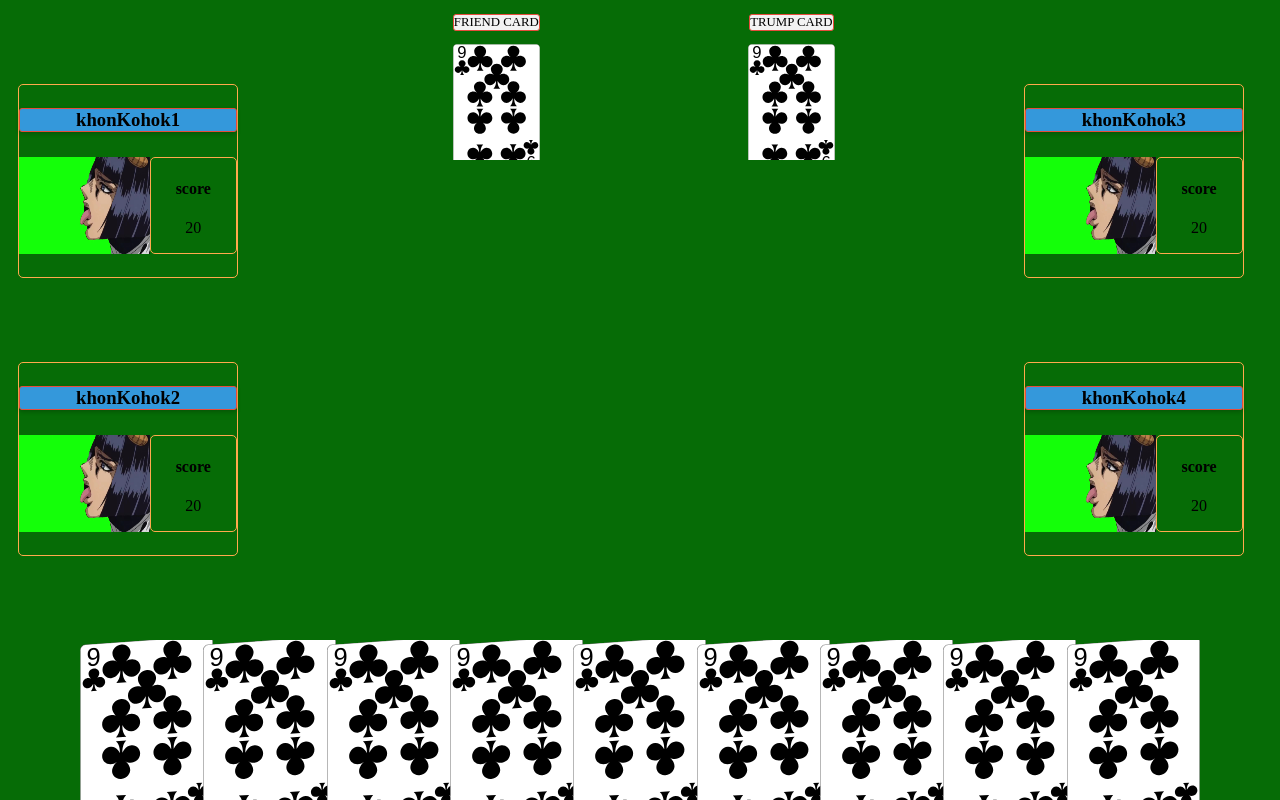
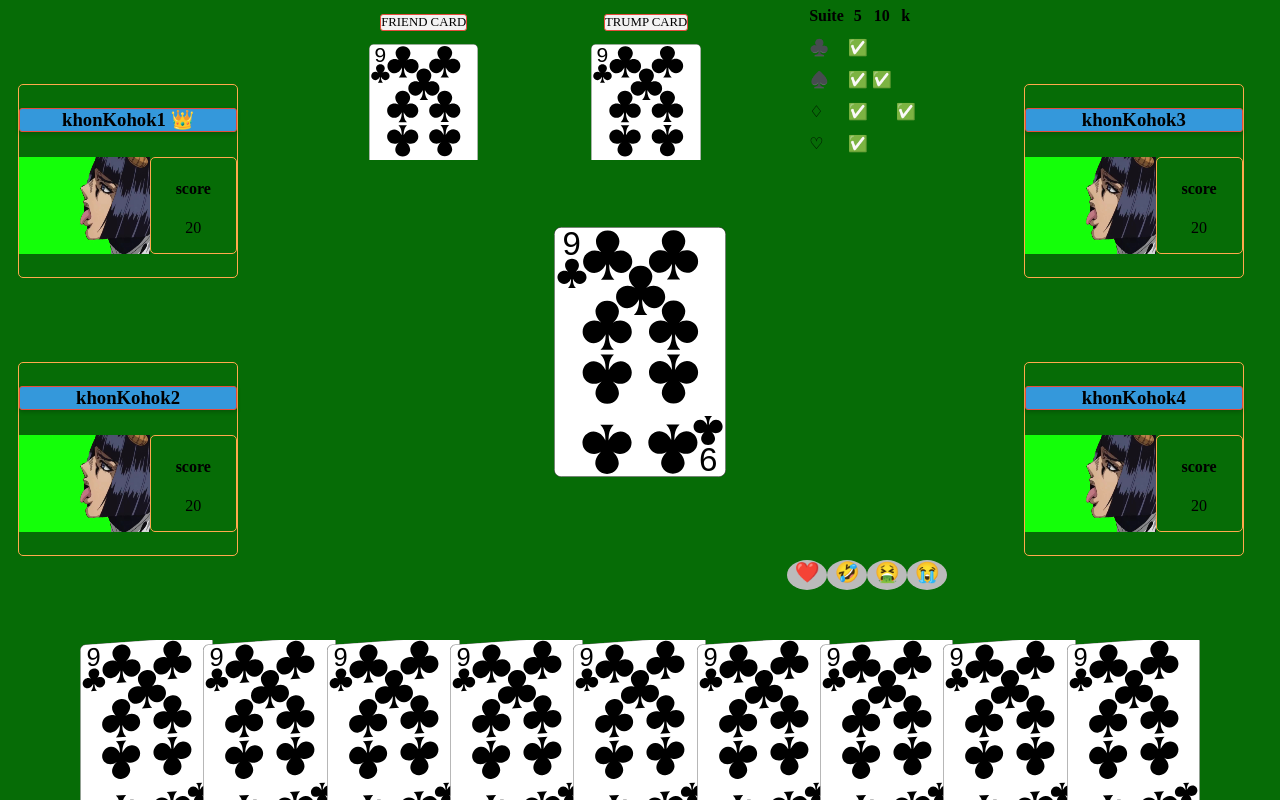
Before and after one commit to KimChanaDev/Friend-Card-Game_Senior-Project, a React (Vite) app in the folder FCG_front-end/: page / in a window 1280 px wide. Built offline with nearby package versions, Linux system fonts and the light colour scheme.

Commit message:
add emoji panel and card board

```diff
--- /dev/null
+++ b/FCG_front-end/src/component/CardTable.jsx
@@ -0,0 +1,48 @@
+import './CardTable.css'
+
+function CardTable() {
+    return (
+        <table>
+            <tr>
+                <th>Suite</th>
+                <th>5</th>
+                <th>10</th>
+                <th>k</th>
+
+            </tr>
+            <tr>
+                <td>♣️</td>
+                <td>✅</td>
+                <td></td>
+                <td></td>
+
+
+            </tr>
+            <tr>
+                <td>♠️</td>
+                <td>✅</td>
+                <td>✅</td>
+                <td></td>
+
+            </tr>
+            <tr>
+                <td>♢</td>
+                <td>✅</td>
+                <td></td>
+                <td>✅</td>
+
+            </tr>
+            <tr>
+                <td>♡</td>
+                <td>✅</td>
+                <td></td>
+                <td></td>
+
+            </tr>
+        </table>
+
+
+
+    )
+}
+export default CardTable
--- /dev/null
+++ b/FCG_front-end/src/component/EmojiPanel.css
@@ -0,0 +1,16 @@
+.emoji_panel li {
+    height: 30px;
+    width: 40px;
+    background-color: #bbb;
+    border-radius: 50%;
+    display: inline-block;
+    text-align: center;
+    font-size: 20px;
+
+  }
+.emoji_panel{
+    grid-column: 1/10;
+    grid-row:9/11;
+    justify-content:end;
+    display: flex;
+}
--- /dev/null
+++ b/FCG_front-end/src/component/EmojiPanel.jsx
@@ -0,0 +1,15 @@
+import './EmojiPanel.css'
+
+function EmojiPanel() {
+
+  return (
+    <ul className='emoji_panel'>
+        <li>❤️</li>
+        <li>🤣</li>
+        <li>🤮</li>
+        <li>😭</li>
+
+    </ul>
+  )
+}
+export default EmojiPanel
--- a/FCG_front-end/src/component/FriendCard.css
+++ b/FCG_front-end/src/component/FriendCard.css
@@ -1,6 +1,6 @@
 section.friend_card img{
     height: 100%;
-    width: 80%;
+    width: 100%;
 
 }
 
--- /dev/null
+++ b/FCG_front-end/src/component/TotalScoreBoard.css
@@ -0,0 +1,7 @@
+table.total_score_board{
+    text-align: center;
+    font-size: 100%;
+    margin-left: auto;
+    margin-right: 2%;
+
+}
--- /dev/null
+++ b/FCG_front-end/src/component/TotalScoreBoard.jsx
@@ -0,0 +1,40 @@
+import './TotalScoreBoard.css'
+
+function TotalScoreBoard() {
+    return (
+        <table className='total_score_board'>
+            <tr>
+                <th>name</th>
+                <th>total score</th>
+
+
+            </tr>
+            <tr>
+                <td>Sultan1</td>
+                <td>40</td>
+
+
+
+            </tr>
+            <tr>
+                <td>Sultan2</td>
+                <td>70</td>
+
+            </tr>
+            <tr>
+                <td>Sultan3</td>
+                <td>40</td>
+
+            </tr>
+            <tr>
+                <td>Sultan4</td>
+                <td>40</td>
+
+            </tr>
+        </table>
+
+
+
+    )
+}
+export default TotalScoreBoard
--- a/FCG_front-end/src/component/TrumpCard.css
+++ b/FCG_front-end/src/component/TrumpCard.css
@@ -1,6 +1,6 @@
 section.trump_card img{
     height: 100%;
-    width: 80%;
+    width: 100%;
 
 }
 
--- a/FCG_front-end/src/interface/InGameInterface.css
+++ b/FCG_front-end/src/interface/InGameInterface.css
@@ -83,3 +83,24 @@ body{
     justify-content: space-evenly;
 
   }
+
+  section.mid{
+    grid-column: 3/9;
+    grid-row:3/9;
+    justify-content: center;
+    display:grid;
+    grid-template-columns: repeat(10, 10%);
+    grid-template-rows: repeat(10, 10%);
+  }
+  section.mid div{
+    align-items: center;
+    grid-column: 1/11;
+    grid-row:1/9;
+    overflow: hidden;
+    justify-content: center;
+    display: flex;
+  }
+
+  section.mid img{
+    height: 65%;
+  }
--- a/FCG_front-end/src/interface/InGameInterface.jsx
+++ b/FCG_front-end/src/interface/InGameInterface.jsx
@@ -4,6 +4,9 @@ import './IngameInterface.css'
 import PlayerCard from '../component/PlayerCard';
 import FriendCard from '../component/FriendCard';
 import TrumpCard from '../component/TrumpCard';
+import CardTable from '../component/CardTable';
+import TotalScoreBoard from '../component/TotalScoreBoard';
+import EmojiPanel from '../component/EmojiPanel';
 function InGameInterface() {
   const n = 9
   const myArray = new Array(n).fill(0);
@@ -17,9 +20,11 @@ function InGameInterface() {
     <section className='top' >
       <FriendCard/>
       <TrumpCard/>
+      <CardTable/>
+
     </section>
     <section className='left' >
-      <PlayerCard name = {'khonKohok1'}/>
+      <PlayerCard name = {'khonKohok1 👑'}/>
       <PlayerCard name = {'khonKohok2'}/>
     </section>
 
@@ -32,6 +37,15 @@ function InGameInterface() {
     <figure className='bot' style = {{paddingInlineStart:`${(n-1)*offset}px`}}>
         {myArray.map( (e,i)=><img src= {cardPath} style = {{...picStyles,"right":i*offset}}   alt="" />)}
     </figure>
+
+    <section className='mid'>
+      <div>
+         <img src={cardPath} alt="" />
+      </div>
+
+        {/* <TotalScoreBoard/> */}
+        < EmojiPanel/>
+    </section>
     </>
 
 
```
Also changed, not shown: FCG_front-end/src/component/CardTable.css (added).
